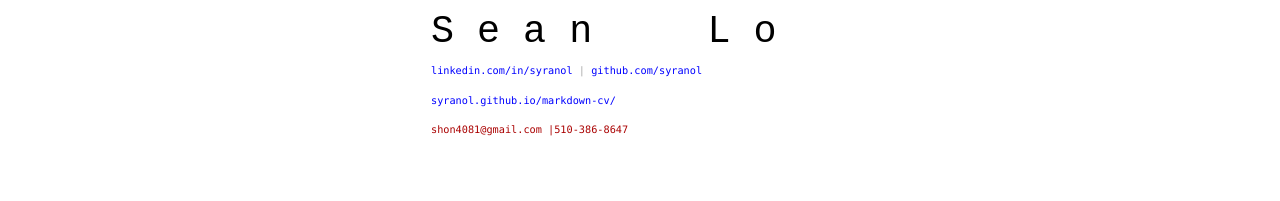
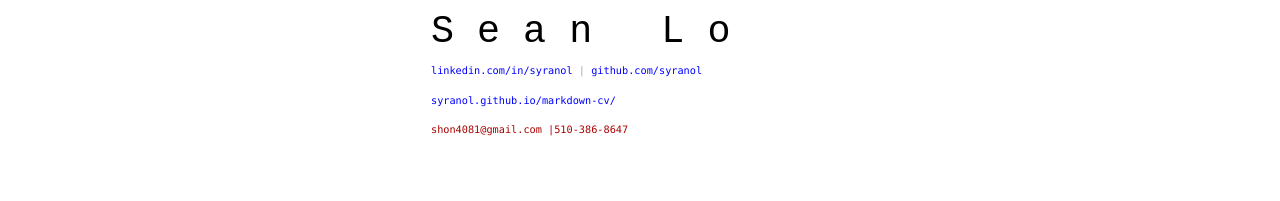
Before and after one commit to elipapa/markdown-cv, a Jekyll site: the page built from index.md, in a window 1280 px wide. Shown: the top 201 px of the page. Built offline with Jekyll 4.4.1, drawn with Linux system fonts in a browser that asks for light colours.

Commit message:
Update index.md

```diff
--- a/index.md
+++ b/index.md
@@ -3,7 +3,7 @@
 title: Sean Lo's Resume
 ---
 
-# S e a n     <span style="opacity:0;">___</span> L o
+# S e a n     <span style="opacity:0;">_</span> L o
 
 
 <div id="webaddress">
```
